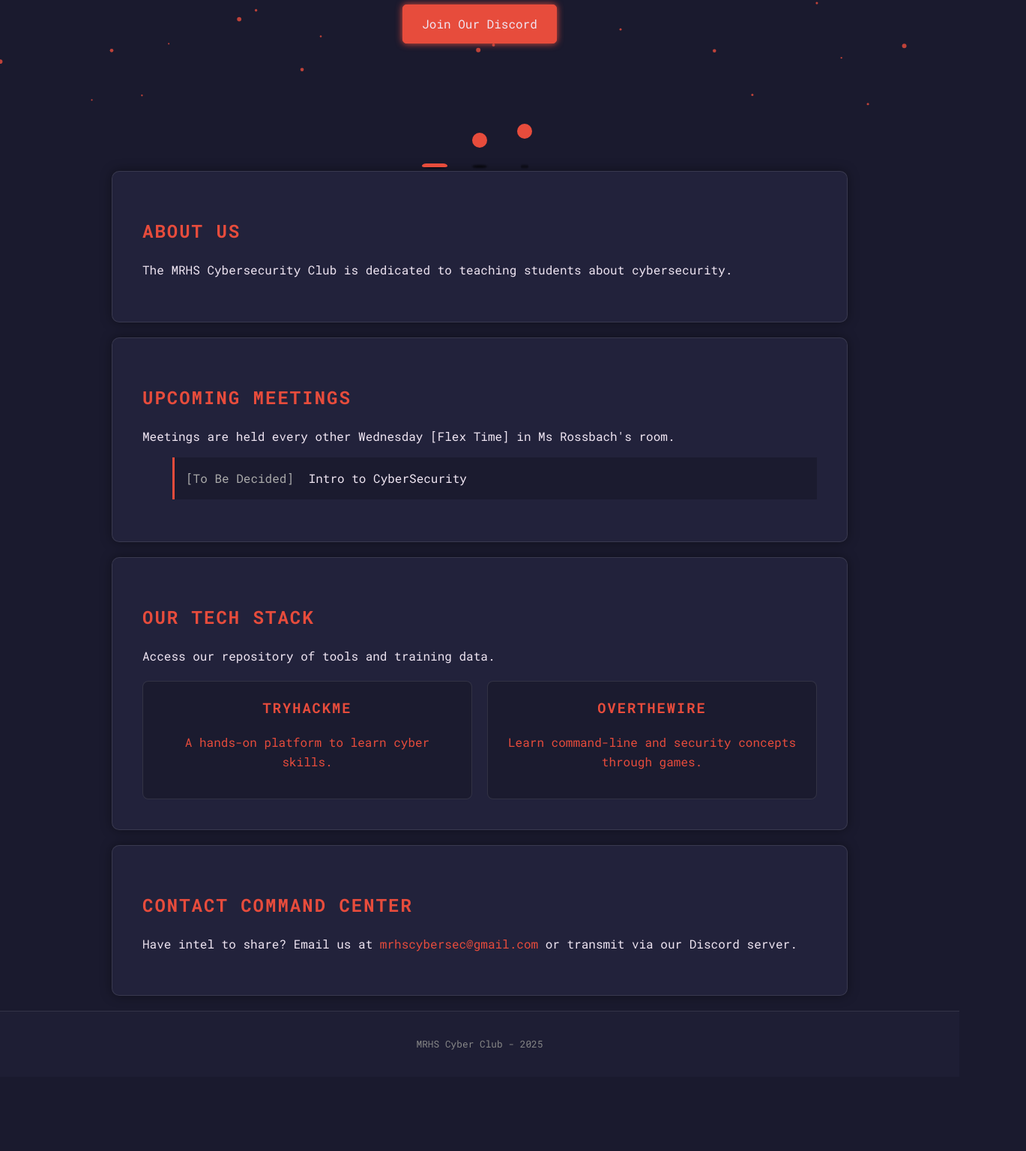
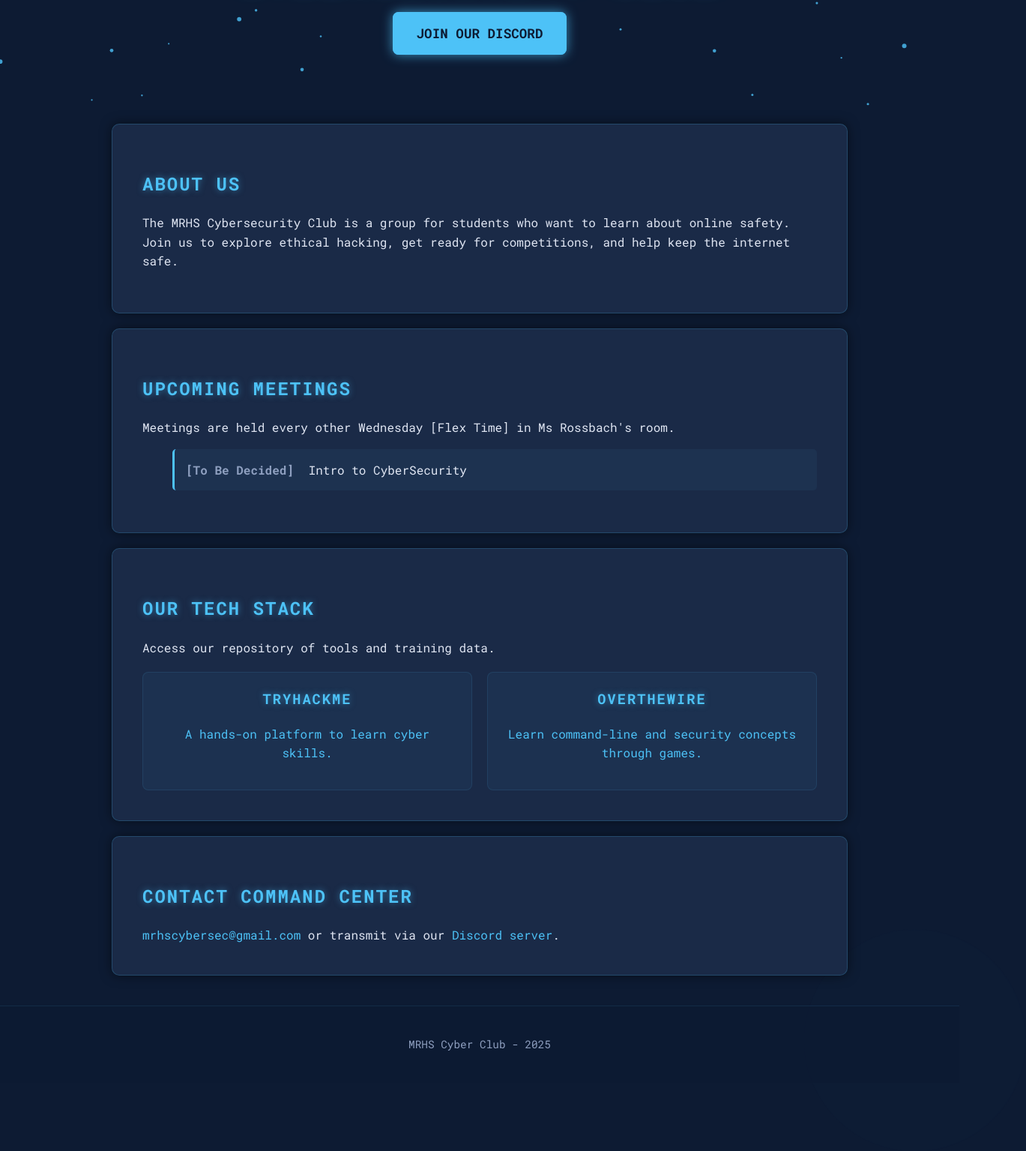
Before and after one commit to amohantycode/cybersecurity-website, a plain HTML site: page index.html in a window 1280 px wide. Shown: the part 645-2180 px from the top of the page at 75% size, 1369 px wide, since content can reach past the window. Before the commit the page ends 2081 px from the top, so only its background shows below. Drawn offline with Linux system fonts and the light colour scheme.

Commit message:
final change color

```diff
--- a/index.html
+++ b/index.html
@@ -1,6 +1,7 @@
 <!DOCTYPE html>
 <html lang="en">
 <head>
+
     <meta charset="UTF-8">
     <meta name="viewport" content="width=device-width, initial-scale=1.0">
     <title>MRHS Cybersecurity Club</title>
@@ -32,21 +33,13 @@
                     <img src="mrhslogo.png" alt="MRHS Cybersecurity Club Logo" class="club-logo-hero">
                     <h2>Cybersecurity Club</h2>
                 </div>
-                <a href="#contact" class="cta-button">Join Our Discord</a>
-            </div>
-            <div class="wrapper">
-                <div class="circle"></div>
-                <div class="circle"></div>
-                <div class="circle"></div>
-                <div class="shadow"></div>
-                <div class="shadow"></div>
-                <div class="shadow"></div>
+                <a href="https://discord.com/invite/XJtNsK4HwW" target="_blank" class="cta-button">Join Our Discord</a>
             </div>
         </section>
 
         <section id="about">
             <h2>About Us</h2>
-            <p>The MRHS Cybersecurity Club is dedicated to teaching students about cybersecurity.</p>
+            <p>The MRHS Cybersecurity Club is a group for students who want to learn about online safety. Join us to explore ethical hacking, get ready for competitions, and help keep the internet safe.</p>
         </section>
 
         <section id="meetings">
@@ -74,7 +67,7 @@
 
         <section id="contact">
             <h2>Contact Command Center</h2>
-            <p>Have intel to share? Email us at <a href="mailto:mrhscybersec@gmail.com">mrhscybersec@gmail.com</a> or transmit via our Discord server.</p>
+            <a href="mailto:mrhscybersec@gmail.com">mrhscybersec@gmail.com</a> or transmit via our <a href="https://discord.com/invite/XJtNsK4HwW" target="_blank">Discord server</a>.
         </section>
     </main>
 
--- a/script.js
+++ b/script.js
@@ -56,7 +56,7 @@ class Particle {
                 ctx.beginPath();
                 ctx.moveTo(this.x, this.y);
                 ctx.lineTo(mouse.x, mouse.y);
-                ctx.strokeStyle = `rgba(231, 76, 60, ${1 - distance / 100})`;
+                ctx.strokeStyle = `rgba(77, 194, 247, ${1 - distance / 100})`;
                 ctx.lineWidth = 1;
                 ctx.stroke();
             }
@@ -75,7 +75,7 @@ function createParticles() {
         let y = Math.random() * (canvas.height - size * 2) + size;
         let speedX = (Math.random() * 0.5) - 0.25;
         let speedY = (Math.random() * 0.5) - 0.25;
-        let color = 'rgba(231, 76, 60, 0.8)';
+        let color = 'rgba(77, 194, 247, 0.8)';
         particles.push(new Particle(x, y, size, color, speedX, speedY));
     }
 }
--- a/style.css
+++ b/style.css
@@ -1,4 +1,79 @@
+/* GLOBAL STYLES */
+:root {
+    --bg-color: #0d1b33;
+    --card-bg: #1a2a47;
+    --accent-color: #4dc2f7;
+    --font-color: #e0e6f3;
+    --secondary-font-color: #8fa0c0;
+}
 
+body {
+    font-family: 'Roboto Mono', monospace, sans-serif;
+    line-height: 1.6;
+    margin: 0;
+    padding: 0;
+    background-color: var(--bg-color);
+    color: var(--font-color);
+    overflow-x: hidden;
+    position: relative;
+}
+
+/* Animated background circles */
+body::before, body::after {
+    content: '';
+    position: absolute;
+    border-radius: 50%;
+    opacity: 0.1;
+    z-index: -2;
+}
+
+body::before {
+    width: 200px;
+    height: 200px;
+    background-color: var(--accent-color);
+    top: -50px;
+    left: -50px;
+    animation: moveCircle1 15s infinite alternate ease-in-out;
+}
+
+body::after {
+    width: 300px;
+    height: 300px;
+    background-color: var(--card-bg);
+    bottom: -100px;
+    right: -100px;
+    animation: moveCircle2 20s infinite alternate ease-in-out;
+}
+
+@keyframes moveCircle1 {
+    0% { transform: translate(0,0) scale(1); }
+    100% { transform: translate(50px, 80px) scale(1.1); }
+}
+
+@keyframes moveCircle2 {
+    0% { transform: translate(0,0) scale(1); }
+    100% { transform: translate(-70px, -50px) scale(0.9); }
+}
+
+h1, h2, h3 {
+    color: var(--accent-color);
+    text-transform: uppercase;
+    letter-spacing: 2px;
+    text-shadow: 0 0 8px rgba(77, 194, 247, 0.5);
+}
+
+a {
+    color: var(--accent-color);
+    text-decoration: none;
+    transition: color 0.3s ease;
+}
+
+a:hover {
+    color: var(--font-color);
+    text-shadow: 0 0 5px var(--accent-color);
+}
+
+/* Background canvas for interactive particles */
 #backgroundCanvas {
     position: fixed;
     top: 0;
@@ -8,53 +83,16 @@
     z-index: -1;
 }
 
-:root {
-    --bg-color: #1a1a2e;
-    --card-bg: #22223b;
-    --accent-color: #e74c3c;
-    --font-color: #f0e6f3;
-}
-
-body {
-    font-family: 'Roboto Mono', monospace, sans-serif;
-    line-height: 1.6;
-    margin: 0;
-    padding: 0;
-    background-color: var(--bg-color);
-    color: var(--font-color);
-    transition: background-color 0.5s ease;
-    overflow-x: hidden;
-
-
-}
-
-h1, h2, h3 {
-    color: var(--accent-color);
-    text-transform: uppercase;
-    letter-spacing: 2px;
-}
-
-a {
-    color: var(--accent-color);
-    text-decoration: none;
-    transition: color 0.3s ease;
-}
-
-a:hover {
-    color: #fff;
-    text-shadow: 0 0 5px var(--accent-color);
-}
-
-
+/* HEADER & NAVIGATION */
 header {
-    background: rgba(34, 34, 59, 0.5);
-    backdrop-filter: blur(10px);
+    background: rgba(13, 27, 51, 0.7);
+    backdrop-filter: blur(8px);
     padding: 1rem 2rem;
     position: fixed;
     width: 100%;
     top: 0;
     z-index: 1000;
-    box-shadow: 0 2px 10px rgba(0, 0, 0, 0.5);
+    box-shadow: 0 2px 15px rgba(0, 0, 0, 0.7);
     display: flex;
     justify-content: space-between;
     align-items: center;
@@ -63,6 +101,8 @@ header {
 nav h1 {
     font-size: 1.5rem;
     letter-spacing: 4px;
+    text-shadow: none;
+    color: var(--font-color);
 }
 
 nav ul {
@@ -81,24 +121,18 @@ nav ul li a {
     font-size: 1rem;
     letter-spacing: 1px;
     position: relative;
+    color: var(--font-color);
 }
 
 nav ul li a::after {
-    content: '';
-    position: absolute;
-    width: 0;
-    height: 2px;
-    bottom: -5px;
-    left: 0;
     background-color: var(--accent-color);
-    transition: width 0.3s ease;
 }
 
-nav ul li a:hover::after {
-    width: 100%;
+nav ul li a:hover {
+    color: var(--accent-color);
 }
 
-
+/* MAIN CONTENT SECTIONS */
 main {
     padding-top: 100px;
 }
@@ -109,16 +143,17 @@ section {
     margin: 20px auto;
     max-width: 900px;
     border-radius: 10px;
-    border: 1px solid rgba(255, 255, 255, 0.1);
-    box-shadow: 0 0 15px rgba(0, 0, 0, 0.4);
-    transition: transform 0.3s ease;
+    border: 1px solid rgba(77, 194, 247, 0.2);
+    box-shadow: 0 0 15px rgba(0, 0, 0, 0.5);
+    transition: transform 0.3s ease, box-shadow 0.3s ease;
 }
 
 section:hover {
     transform: translateY(-5px);
+    box-shadow: 0 0 25px rgba(77, 194, 247, 0.3); /* Updated glow color */
 }
 
-
+/* HERO SECTION */
 #hero {
     min-height: 80vh;
     display: flex;
@@ -132,56 +167,88 @@ section:hover {
     margin-bottom: -50px;
 }
 
+.hero-title-container {
+    display: flex;
+    flex-direction: column;
+    align-items: center;
+    margin-bottom: 20px;
+}
+
+.club-logo-hero {
+    height: 299px;
+    max-width: 300px;
+    margin-bottom: 10px;
+    /* Updated glow to match new color scheme */
+    filter: invert(100%) grayscale(100%) brightness(150%) drop-shadow(0 0 15px var(--accent-color));
+    transition: filter 0.3s ease, transform 0.3s ease;
+}
+
+.club-logo-hero:hover {
+    transform: scale(1.05);
+    filter: invert(100%) grayscale(100%) brightness(170%) drop-shadow(0 0 20px var(--accent-color));
+}
+
 #hero h2 {
-    font-size: 3rem;
+    font-size: 3.5rem;
     line-height: 1.2;
-    text-shadow: 0 0 15px rgba(231, 76, 60, 0.8);
+    text-shadow: 0 0 20px var(--accent-color);
     animation: pulse 2s infinite alternate;
+    margin-top: 0.3rem;
+    margin-bottom: 20px;
 }
 
 @keyframes pulse {
-    from { text-shadow: 0 0 10px rgba(231, 76, 60, 0.8); }
-    to { text-shadow: 0 0 20px rgba(231, 76, 60, 1); }
+    from { text-shadow: 0 0 15px var(--accent-color); }
+    to { text-shadow: 0 0 25px var(--accent-color); }
 }
 
-.hero-content {
-    margin-bottom: 50px;
+.hero-content p{
+    color: var(--font-color);
+    font-size: 1.1rem;
+    max-width: 600px;
 }
 
 .cta-button {
-    display: inline-block;
     background: var(--accent-color);
-    color: var(--font-color);
-    padding: 12px 25px;
-    text-decoration: none;
-    border-radius: 5px;
-    margin-top: 25px;
-    transition: background 0.3s ease, transform 0.3s ease;
-    border: 1px solid var(--accent-color);
-    box-shadow: 0 0 10px var(--accent-color);
+    color: var(--bg-color);
+    padding: 15px 30px;
+    border-radius: 8px;
+    margin-top: 30px;
+    border: 2px solid var(--accent-color);
+    box-shadow: 0 0 15px rgba(77, 194, 247, 0.7);
+    font-size: 1.1rem;
+    font-weight: bold;
+    text-transform: uppercase;
+    transition: background 0.3s ease, transform 0.3s ease; /* Trailing comma removed */
 }
 
 .cta-button:hover {
     background: transparent;
+    color: var(--accent-color);
     transform: scale(1.05);
-    box-shadow: 0 0 20px var(--accent-color);
+    box-shadow: 0 0 25px var(--accent-color);
 }
 
 
+
+/* Meeting list styles */
 .meeting-list li {
-    background: rgba(0, 0, 0, 0.2);
+    background: rgba(77, 194, 247, 0.05); /* Updated background color */
     padding: 15px;
     margin-bottom: 10px;
     border-left: 3px solid var(--accent-color);
     list-style: none;
+    color: var(--font-color);
+    border-radius: 5px;
 }
 
 .meeting-list li .date {
-    color: #aaa;
+    color: var(--secondary-font-color);
     margin-right: 10px;
+    font-weight: bold;
 }
 
-
+/* Resource card styles */
 .resource-grid {
     display: grid;
     grid-template-columns: repeat(auto-fit, minmax(250px, 1fr));
@@ -190,17 +257,17 @@ section:hover {
 }
 
 .resource-card {
-    background: rgba(0, 0, 0, 0.2);
+    background: rgba(77, 194, 247, 0.05); /* Updated background color */
     padding: 20px;
     border-radius: 8px;
-    border: 1px solid rgba(255, 255, 255, 0.1);
+    border: 1px solid rgba(77, 194, 247, 0.1);
     text-align: center;
     transition: transform 0.3s ease, box-shadow 0.3s ease;
 }
 
 .resource-card:hover {
     transform: translateY(-5px);
-    box-shadow: 0 0 15px var(--accent-color);
+    box-shadow: 0 0 20px rgba(77, 194, 247, 0.4); /* Updated glow color */
 }
 
 .resource-card h3 {
@@ -208,124 +275,82 @@ section:hover {
     color: var(--accent-color);
 }
 
-
+/* Footer styles */
 footer {
     text-align: center;
-    padding: 20px;
-    background: rgba(34, 34, 59, 0.5);
-    border-top: 1px solid rgba(255, 255, 255, 0.1);
-    font-size: 0.8rem;
-    color: #888;
+    padding: 25px;
+    background: rgba(13, 27, 51, 0.7); /* Updated background color */
+    border-top: 1px solid rgba(77, 194, 247, 0.1); /* Updated border color */
+    font-size: 0.9rem;
+    color: var(--secondary-font-color);
+    margin-top: 40px;
+}
+
+/* MOBILE RESPONSIVENESS */
+@media (max-width: 768px) {
+    body {
+        font-size: 14px;
+    }
+    header {
+        padding: 1rem;
+        flex-direction: column;
+    }
+    nav ul {
+        flex-direction: column;
+        text-align: center;
+        margin-top: 10px;
+    }
+    nav ul li {
+        margin: 5px 0;
+    }
+    nav h1 {
+        font-size: 1.2rem;
+    }
+    #hero h2 {
+        font-size: 2.5rem;
+    }
+    .hero-content p {
+        font-size: 1rem;
+        padding: 0 10px;
+    }
+    .cta-button {
+        padding: 12px 25px;
+        font-size: 1rem;
+    }
+    section {
+        padding: 20px;
+        margin: 15px;
+    }
 }
 
 
-.wrapper {
-  width: 200px;
-  height: 60px;
-  position: relative;
-  z-index: 1;
-  margin-top: 50px;
+/* --- */
+/* CUSTOM SCROLLBAR STYLES */
+/* --- */
+
+/* For WebKit browsers (Chrome, Safari) */
+::-webkit-scrollbar {
+  width: 10px; /* Width of the entire scrollbar */
 }
 
-.circle {
-  width: 20px;
-  height: 20px;
-  position: absolute;
-  border-radius: 50%;
-  background-color: var(--accent-color);
-  left: 15%;
-  transform-origin: 50%;
-  animation: circle7124 .5s alternate infinite ease;
+::-webkit-scrollbar-track {
+  background: var(--bg-color); /* Color of the track (background) */
+  border-left: 1px solid var(--card-bg); /* A subtle border for depth */
 }
 
-@keyframes circle7124 {
-  0% {
-    top: 60px;
-    height: 5px;
-    border-radius: 50px 50px 25px 25px;
-    transform: scaleX(1.7);
-  }
-
-  40% {
-    height: 20px;
-    border-radius: 50%;
-    transform: scaleX(1);
-  }
-
-  100% {
-    top: 0%;
-  }
+::-webkit-scrollbar-thumb {
+  background: var(--accent-color); /* Color of the scroll thumb */
+  border-radius: 5px; /* Makes the thumb rounded */
+  border: 1px solid var(--card-bg); /* Matches the track border */
 }
 
-.circle:nth-child(2) {
-  left: 45%;
-  animation-delay: .2s;
+::-webkit-scrollbar-thumb:hover {
+  background: #fff; /* White on hover for a bright, glowing effect */
+  box-shadow: 0 0 5px var(--accent-color); /* Add a subtle glow */
 }
 
-.circle:nth-child(3) {
-  left: auto;
-  right: 15%;
-  animation-delay: .3s;
+/* For Firefox */
+* {
+  scrollbar-width: thin; /* "auto" or "thin" */
+  scrollbar-color: var(--accent-color) var(--bg-color); /* thumb and track color */
 }
-
-.shadow {
-  width: 20px;
-  height: 4px;
-  border-radius: 50%;
-  background-color: rgba(0,0,0,0.9);
-  position: absolute;
-  top: 62px;
-  transform-origin: 50%;
-  z-index: -1;
-  left: 15%;
-  filter: blur(1px);
-  animation: shadow046 .5s alternate infinite ease;
-}
-
-@keyframes shadow046 {
-  0% {
-    transform: scaleX(1.5);
-  }
-
-  40% {
-    transform: scaleX(1);
-    opacity: .7;
-  }
-
-  100% {
-    transform: scaleX(.2);
-    opacity: .4;
-  }
-}
-
-.shadow:nth-child(4) {
-  left: 45%;
-  animation-delay: .2s
-}
-
-.shadow:nth-child(5) {
-  left: auto;
-  right: 15%;
-  animation-delay: .3s;
-}
-
-.hero-title-container {
-    display: flex;
-    flex-direction: column;
-    align-items: center;
-    margin-bottom: 20px;
-}
-
-
-.club-logo-hero {
-    height: 299px;
-    max-width: 300px;
-    margin-bottom: 10px;
-    filter: invert(100%) grayscale(100%) brightness(150%) drop-shadow(0 0 10px rgba(231, 76, 60, 0.8));
-    transition: filter 0.3s ease, transform 0.3s ease;
-}
-
-.club-logo-hero:hover {
-    transform: scale(1.05);
-    filter: invert(100%) grayscale(100%) brightness(170%) drop-shadow(0 0 15px rgba(231, 76, 60, 1));
-}
```
